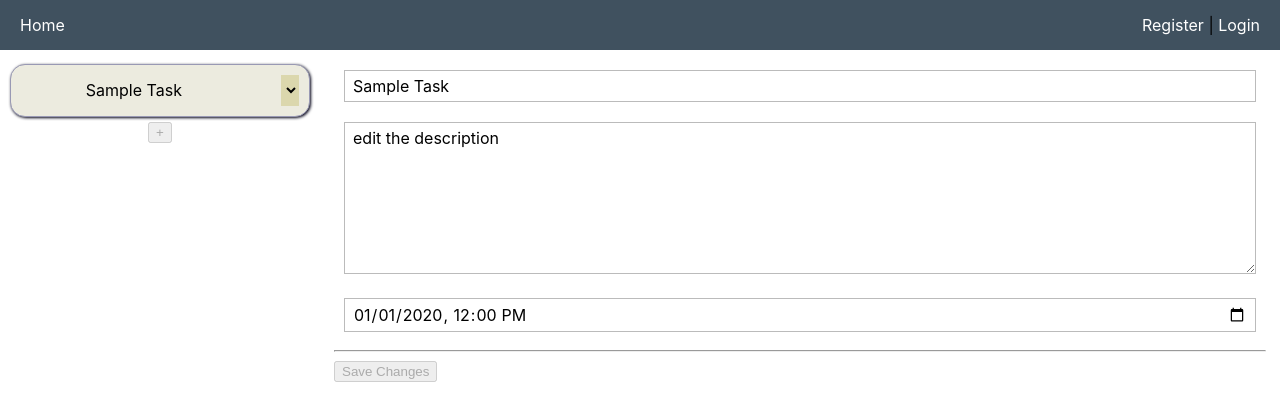
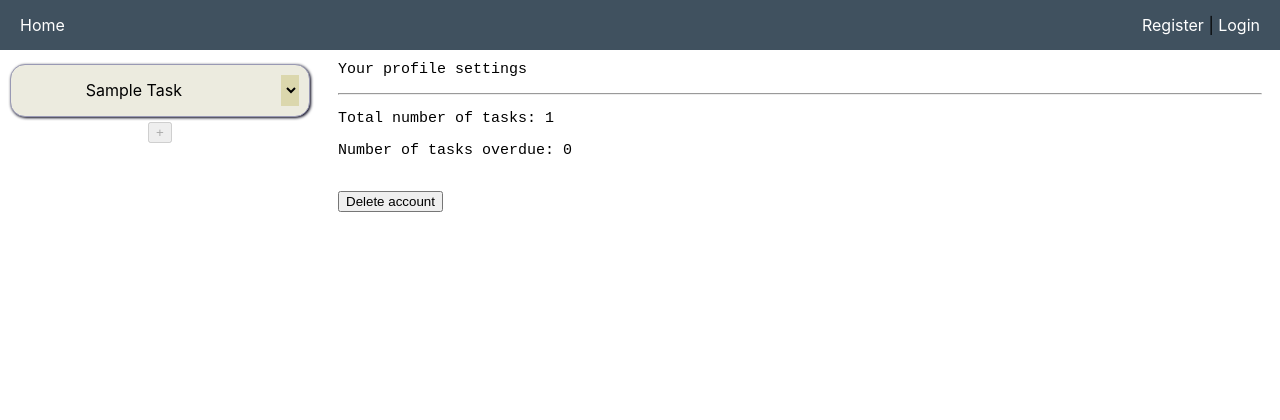
Before and after one commit to fishjaam/task-manager2, a React (Create React App) app: page /settings in a window 1280 px wide. Shown: the top 420 px of the page. Built offline with nearby package versions, Linux system fonts and the light colour scheme.

Commit message:
remove due date / add user setting

```diff
--- a/src/Containers/header.js
+++ b/src/Containers/header.js
@@ -24,10 +24,17 @@ class Header extends Component {
                 </NavLink>
             </div>
             {this.props.authenticated ?
-                <div onClick={this.logout}>
+                <div>
                     <NavLink
                         className={styles.NavItem}
-                        to="/">
+                        to="settings">
+                        &#9881;
+                    </NavLink>
+                    {' | '}
+                    <NavLink
+                        className={styles.NavItem}
+                        to="/"
+                        onClick={this.logout}>
                         Logout
                     </NavLink>
                 </div>
--- a/src/Containers/item.js
+++ b/src/Containers/item.js
@@ -7,7 +7,8 @@ import * as taskActions from '../store/actions/task-actions';
 const allModalOptions = [
     'Delete task',
     'Add due date',
-    'Complete task'
+    'Complete task',
+    'Remove due date'
 ]
 
 class Item extends Component {
@@ -32,6 +33,10 @@ class Item extends Component {
                 this.props.onChangeTaskStatus('complete', this.props.chosedTaskId)
                 break;
 
+            case 'Remove due date':
+                this.props.onRemoveDueDate(this.props.chosedTaskId)
+                break;
+
             default:
                 break;
         }
@@ -43,7 +48,9 @@ class Item extends Component {
         for(let option of allModalOptions){
             if (this.props.dueDateExists && option == 'Add due date') {
 
-            } else if (true) {
+            } else if(!this.props.dueDateExists && option == 'Remove due date') {
+
+            }else if (true) {
                 modalOptions.push(option)
             }
         }
@@ -76,7 +83,8 @@ const mapDispatchToProps = dispatch => {
     return {
         onChangeTaskStatus: (status, taskId) => dispatch(taskActions.changeTaskStatus(status, taskId)),
         onDeleteTask: (taskId, userID, token) => dispatch(taskActions.deleteTask(taskId, userID, token)),
-        onAddDueDate: (taskId) => dispatch(taskActions.addDueDate(taskId))
+        onAddDueDate: (taskId) => dispatch(taskActions.addDueDate(taskId)),
+        onRemoveDueDate: (taskId) => dispatch(taskActions.removeDueDate(taskId))
     }
 };
 
--- /dev/null
+++ b/src/Containers/settings.js
@@ -0,0 +1,62 @@
+import React, {Component} from 'react';
+import { connect } from 'react-redux';
+import axios from 'axios'
+
+import styles from './settings.module.css'
+
+
+class Settings extends Component {
+    state = {
+        numTasks: 0,
+        numOverdueTasks: 0
+    }
+
+    componentWillMount(){
+        let overdue = 0;
+        for(let task of this.props.tasks){
+            if(task.status === 'overdue') {
+                overdue++;
+            }
+        }
+        this.setState({numTasks: this.props.tasks.length, numOverdueTasks: overdue})
+    }
+
+    deleteAccount = () => {
+        console.log('delete... ')
+
+
+        const authToken = '?auth=' + this.props.token
+    const url = `https://react-task-manager-7b88e.firebaseio.com/tasks/${this.props.userID}.json` + authToken
+    axios.put(url, {Delete: 'Delete this account'})
+        .then(response => console.log(response))
+        .catch(err => console.log(err))
+    }
+
+
+
+
+    render() {
+        return (
+            <div className={styles.body}>
+                <p>Your profile settings</p>
+                <hr></hr>
+                <p>Total number of tasks: {this.state.numTasks}</p>
+                <p>Number of tasks overdue: {this.state.numOverdueTasks}</p>
+                <br></br>
+                <button onClick={this.deleteAccount}>Delete account</button>
+            </div>
+        )
+    }
+}
+
+
+const mapStateToProps = state => {
+    return {
+        tasks: state.tasks.tasks,
+        userID: state.auth.userID,
+        token: state.auth.token
+    }
+};
+
+
+export default connect(mapStateToProps)(Settings);
--- /dev/null
+++ b/src/Containers/settings.module.css
@@ -0,0 +1,5 @@
+.body {
+    margin: 46px 18px;
+    font-family: monospace;
+    font-size: 15px;
+}
--- a/src/Containers/task-manager.js
+++ b/src/Containers/task-manager.js
@@ -1,18 +1,30 @@
 import React, { Component } from 'react';
+import {Route, Switch} from 'react-router-dom';
 
 import styles from './task-manager.module.css'
 import Header from './header'
 import ItemList from './item-list'
 import ItemDetail from './item-detail'
+import settings from './settings';
+
 
 class TaskManager extends Component {
   render() {
+    let detailDisplay = (
+      <Switch>
+        <Route path="/settings" component={settings}/>
+        <Route path="/" component={ItemDetail}/>
+      </Switch>
+    )
+
     return (
         <React.Fragment>
             <Header />
             <div className={styles.row}>
               <div className={styles.column1}><ItemList/></div>
-              <div className={styles.column2}><ItemDetail/></div>
+              <div className={styles.column2}>
+                {detailDisplay}
+                </div>
             </div>
 
         </React.Fragment>
--- a/src/store/actions/task-actions.js
+++ b/src/store/actions/task-actions.js
@@ -55,6 +55,13 @@ export const addDueDate = (taskId) => {
     }
 }
 
+export const removeDueDate = (taskId) => {
+    return {
+        type: 'REMOVE_DUE_DATE',
+        taskID: taskId
+    }
+}
+
 export const logout = () => {
     return {
         type: 'LOGOUT'
```
